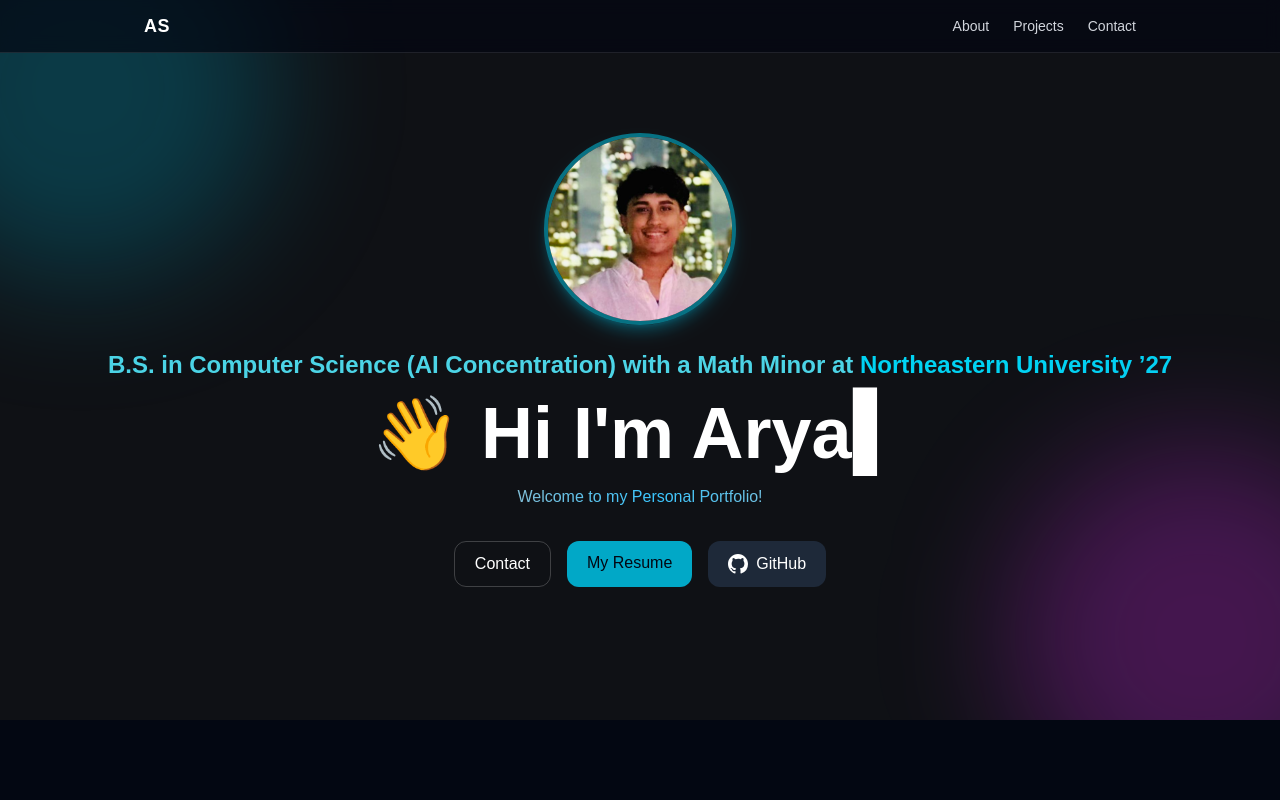
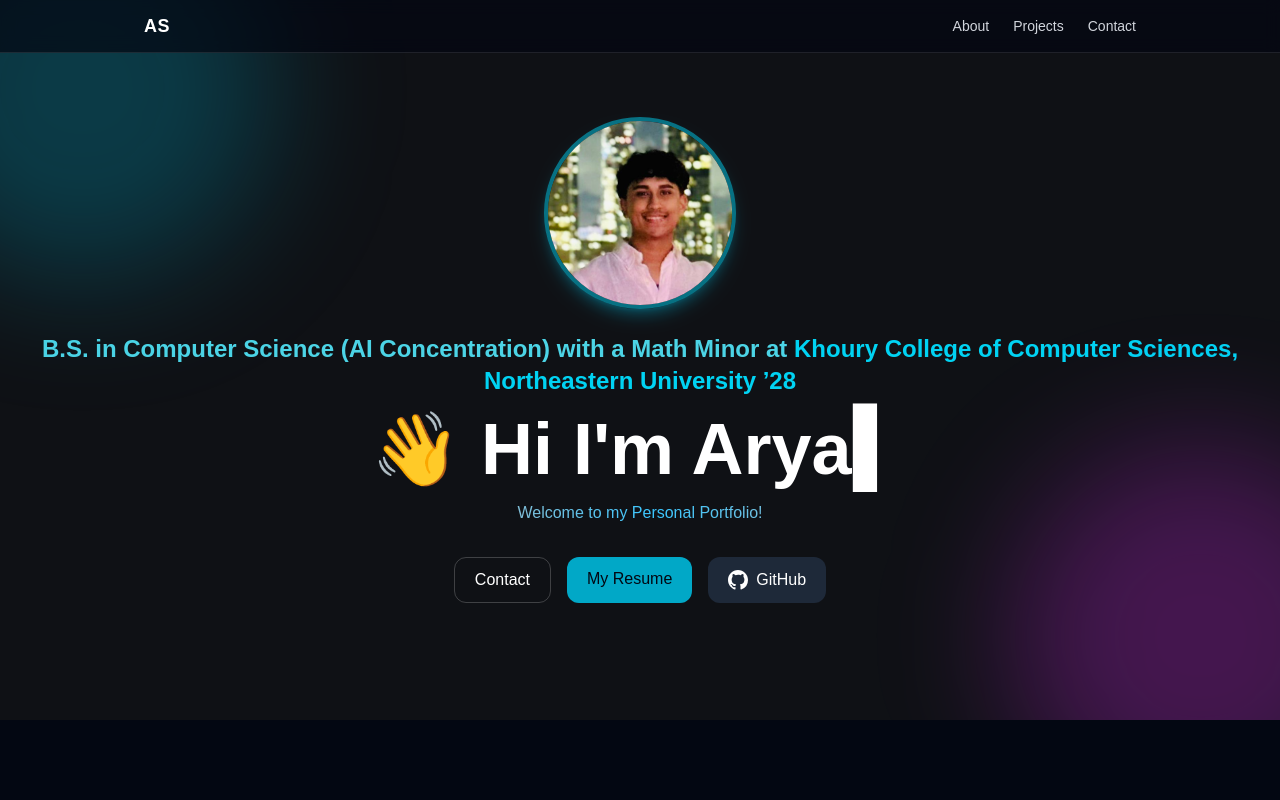
Before and after one commit to Aryaman124/my_portfolio, a Next.js app: page / in a window 1280 px wide. Shown: the top 800 px of the page. Built offline with nearby package versions, Linux system fonts and the light colour scheme.

Commit message:
changed entry page

```diff
--- a/app/components/Hero.tsx
+++ b/app/components/Hero.tsx
@@ -50,7 +50,7 @@ export default function Hero() {
       >
         B.S. in Computer Science (AI Concentration) with a Math Minor at{" "}
         <span className="text-cyan-400 font-bold">
-          Northeastern University ’27
+          Khoury College of Computer Sciences, Northeastern University ’28
         </span>
       </motion.p>
 
```
